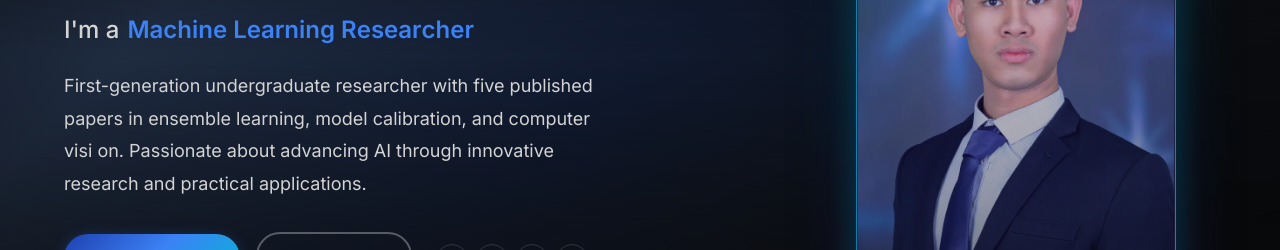
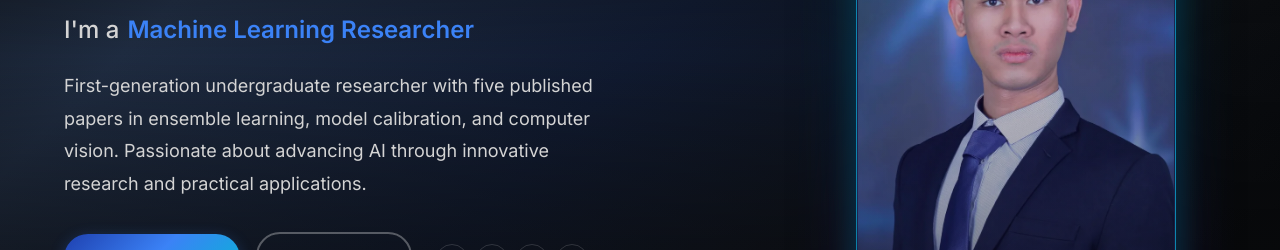
Before and after one commit to cujoramirez/PortofolioWeb, a React (Vite) app: page / in a window 1280 px wide. Shown: the part 344-594 px from the top of the page. Built offline with nearby package versions, Linux system fonts and the light colour scheme.

Commit message:
fix: use HERO_CONTENT constant, fix whileHover transition error

```diff
--- a/src/constants/index.js
+++ b/src/constants/index.js
@@ -21,7 +21,7 @@ import certificate14 from "../assets/certificates/certificate14.png";
 import certificate15 from "../assets/certificates/certificate15.png";
 import certificate16 from "../assets/certificates/certificate16.png";
 
-export const HERO_CONTENT = `First-generation undergraduate researcher with five published papers in ensemble learning, model calibration, and computer visi on. Passionate about advancing AI through innovative research and practical applications.`;
+export const HERO_CONTENT = `First-generation undergraduate researcher with five published papers in ensemble learning, model calibration, and computer vision. Passionate about advancing AI through innovative research and practical applications.`;
 
 export const ABOUT_TEXT = `
 I'm an award-winning AI researcher and engineer who designs calibrated, production-ready deep learning systems. My CALM framework earned Best Presenter at ICCSCI 2025 and is part of a portfolio of four peer-reviewed publications that push adaptive curriculum, ensemble learning, and model calibration forward. Beyond the lab, I translate theory into shipped products, delivering intelligent computer vision and NLP solutions, architecting full-stack applications in React and C#/.NET, and scaling data pipelines that meet enterprise standards.
```
